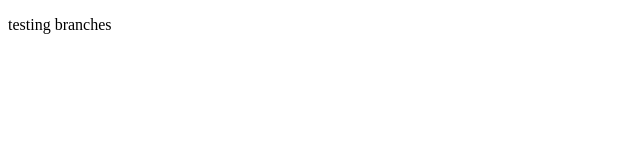
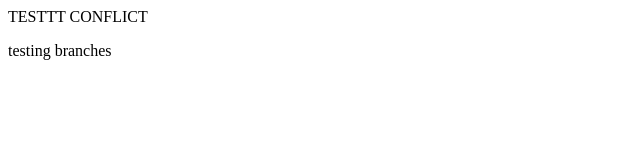
Before and after one commit to Brandoncowley/FirstAwesomeProject, a plain HTML site: page index.html in a window 1280 px wide. Shown: the whole page, without its empty margins (0-640 px from the left). Drawn offline with Linux system fonts and the light colour scheme.

Commit message:
testing conflict

```diff
--- a/index.html
+++ b/index.html
@@ -6,7 +6,7 @@
     <meta name="viewport" content="width=device-width, initial-scale=1.0">
     <title>First Awesome Project</title>
 </head>
-
+<section id='test'>TESTTT CONFLICT</section>
 
 <P>testing branches</P>
 <!-- Let's do this! -->
```
